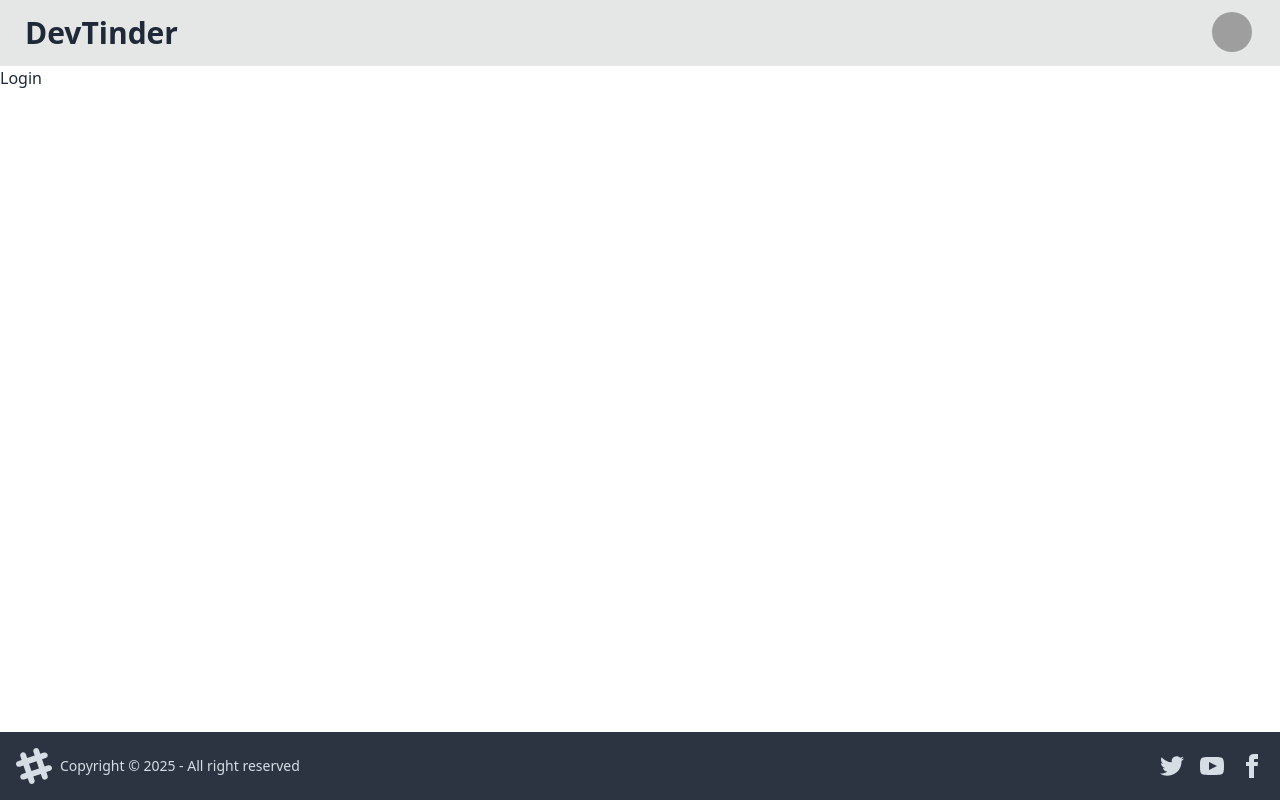
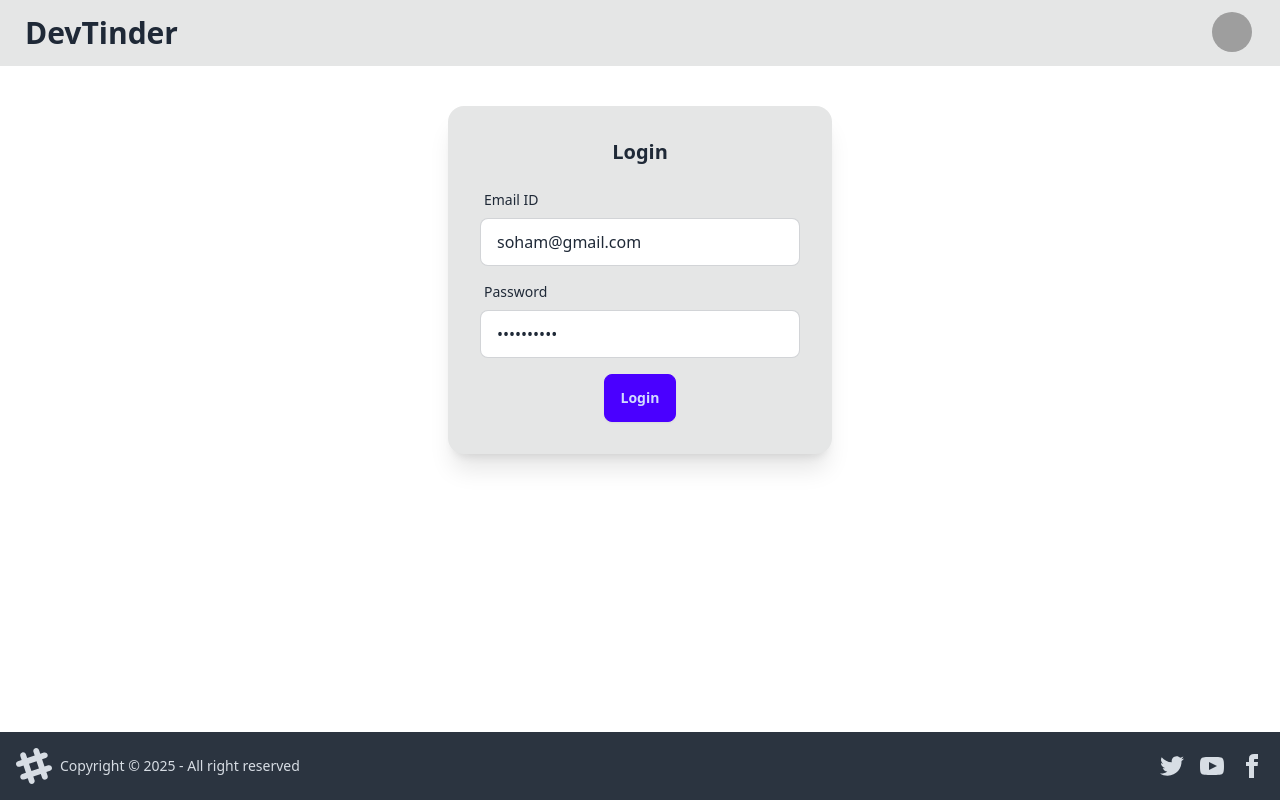
Before and after one commit to seervs00/devtinder-frontend, a React (Vite) app: page /login in a window 1280 px wide. Built offline with nearby package versions, Linux system fonts and the light colour scheme; grey boxes are pictures that could not be loaded.

Commit message:
login api

```diff
--- a/package.json
+++ b/package.json
@@ -10,6 +10,7 @@
     "preview": "vite preview"
   },
   "dependencies": {
+    "axios": "^1.7.9",
     "react": "^18.3.1",
     "react-dom": "^18.3.1",
     "react-router": "^7.1.2"
--- a/src/Login.jsx
+++ b/src/Login.jsx
@@ -1,8 +1,57 @@
-import React from 'react'
+import React, { useState } from 'react'
+import axios from 'axios'
+const Login = () => {
+  const [emailId,setEmailId] = useState("soham@gmail.com ")
+  const [password, setPassword] = useState("Soham@1234") ;
+  const handleLogin = async()=>
+  {
+    try{
+      const res = await axios.post("http://localhost:5170/login",
+      {emailId , password},{withCredentials:true})
+    }
+    catch(err){
+      console.error(err);
+    }
+  }
 
-const Login = () => {
   return (
-    <div>Login</div>
+    <div className="flex justify-center my-10">
+      <div className="card bg-base-300 w-96 shadow-xl ">
+    <div className="card-body">
+      <h2 className="card-title justify-center">Login</h2>
+      <div>
+      <label className="form-control w-full max-w-xs my-2">
+  <div className="label ">
+    <span className="label-text">Email ID</span>
+
+  </div>
+  <input
+   type="text"
+   placeholder="Email"
+   value={emailId}
+   className="input input-bordered w-full max-w-xs "
+   onChange={(e) => setEmailId(e.target.value)} />
+
+</label>
+<label className="form-control w-full max-w-xs my-2">
+  <div className="label ">
+    <span className="label-text">Password</span>
+
+  </div>
+  <input
+  type="password"
+  placeholder="Password"
+  value ={password}
+  className="input input-bordered w-full max-w-xs "
+  onChange={(e)=> setPassword(e.target.value)}/>
+
+</label>
+      </div>
+      <div className="card-actions justify-center">
+        <button className="btn btn-primary font-bold " onClick={handleLogin}>Login</button>
+      </div>
+    </div>
+  </div></div>
   )
 }
 
```
Also changed, not shown: 1 other file (tests, documents, lock files or other folders).
